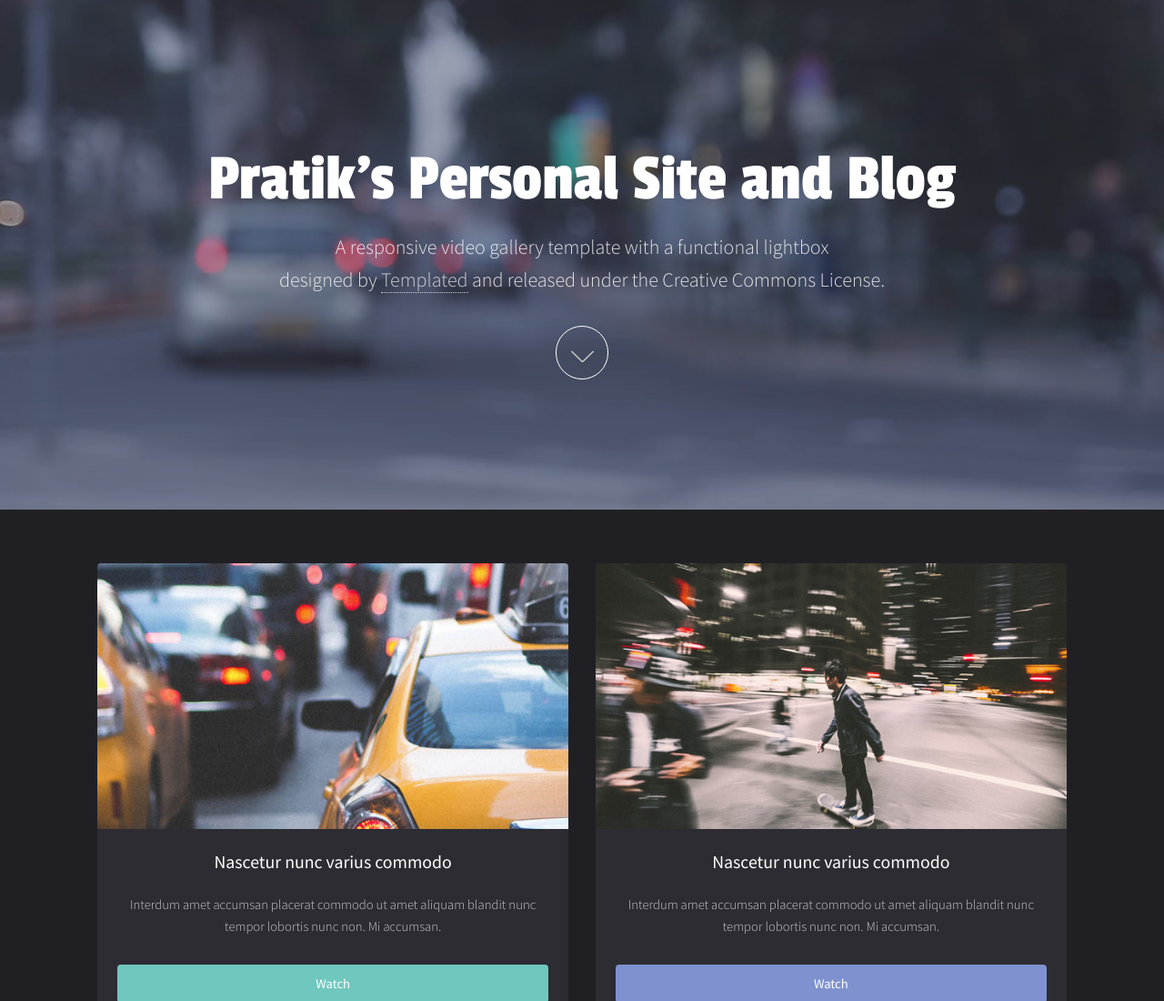
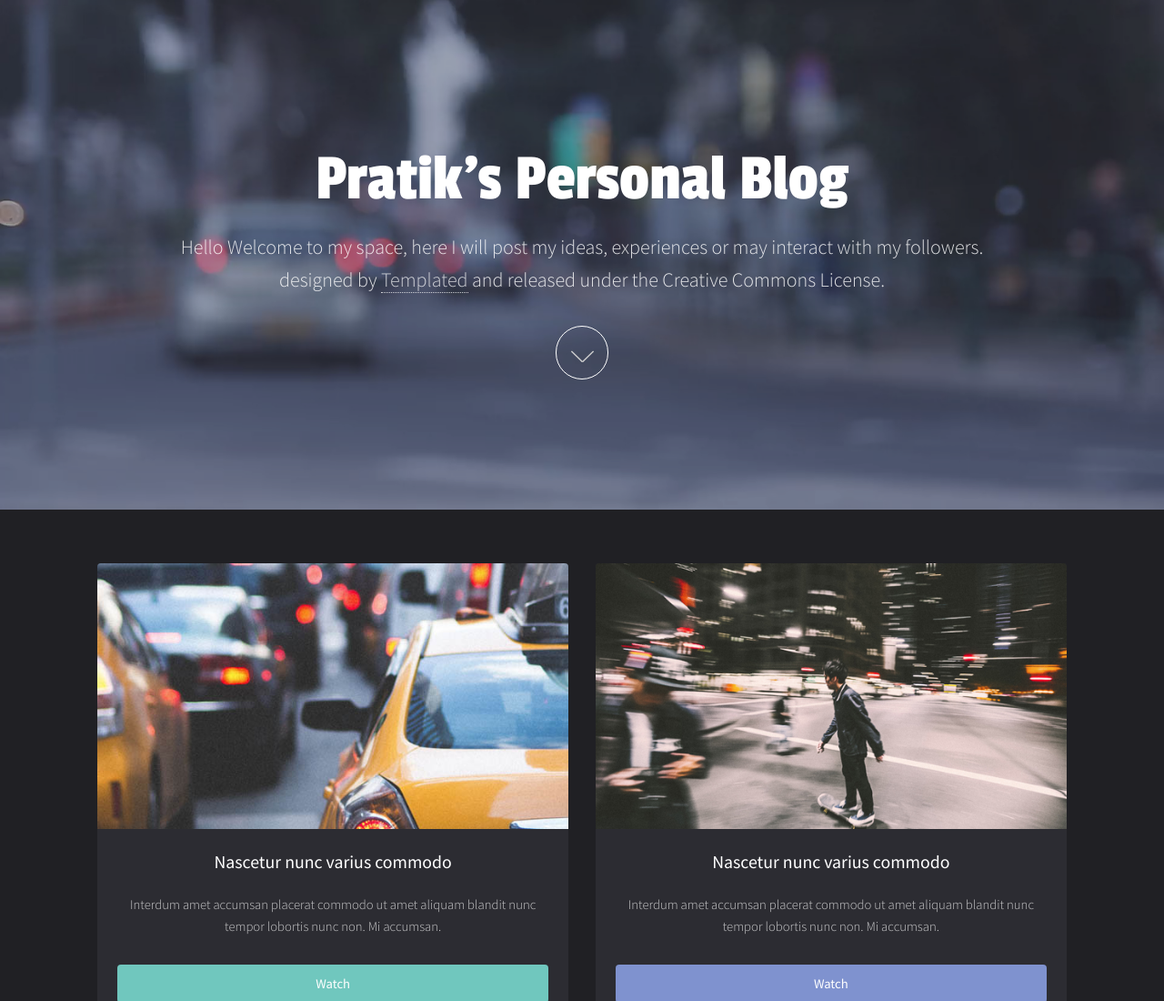
Before and after one commit to pratikksinha/pratikksinha.github.io, a plain HTML site: page index.html in a window 1280 px wide. Shown: the top 1100 px of the page at 91% size. Drawn offline with Linux system fonts and the light colour scheme.

Commit message:
Update index.html

```diff
--- a/index.html
+++ b/index.html
@@ -22,8 +22,8 @@
 				<section id="banner" data-video="images/banner">
 					<div class="inner">
 						<header>
-							<h1>Pratik's Personal Site and Blog</h1>
-							<p>A responsive video gallery template with a functional lightbox<br />
+							<h1>Pratik's Personal Blog</h1>
+							<p>Hello Welcome to my space, here I will post my ideas, experiences or may interact with my followers.<br />
 							designed by <a href="https://templated.co/">Templated</a> and released under the Creative Commons License.</p>
 						</header>
 						<a href="#main" class="more">Learn More</a>
```
